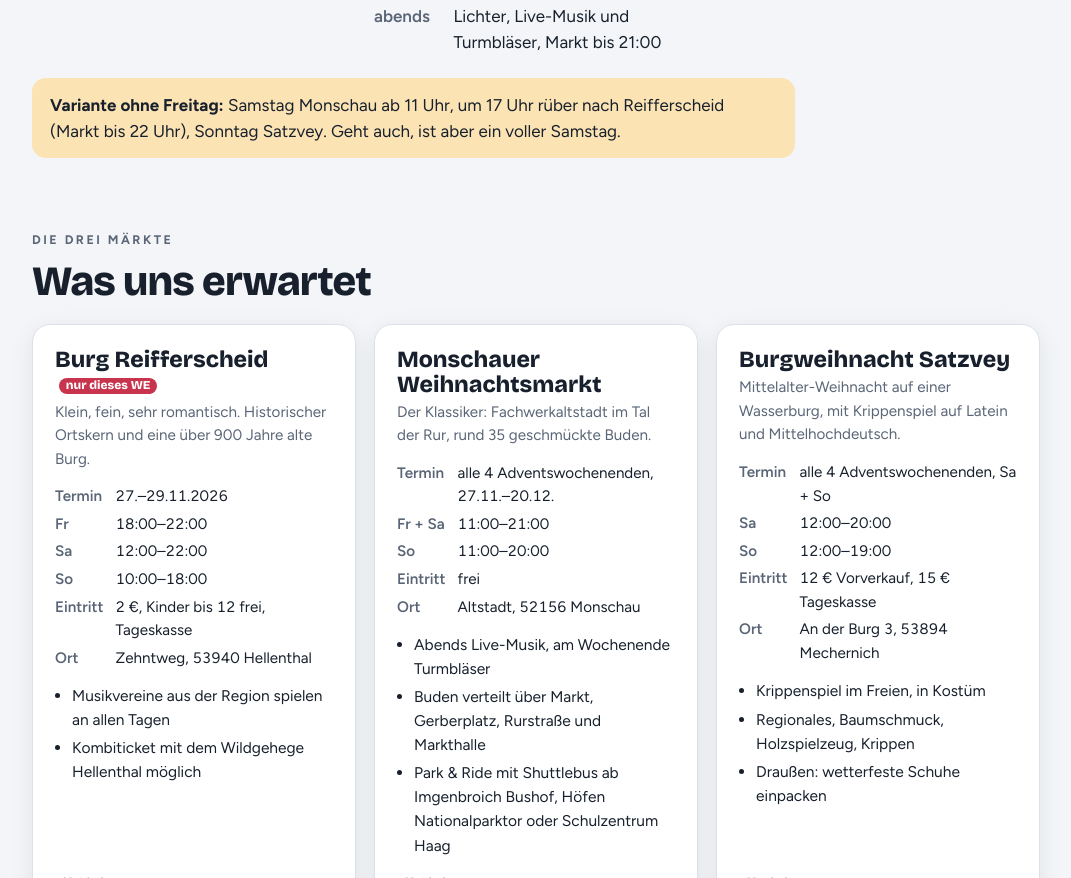
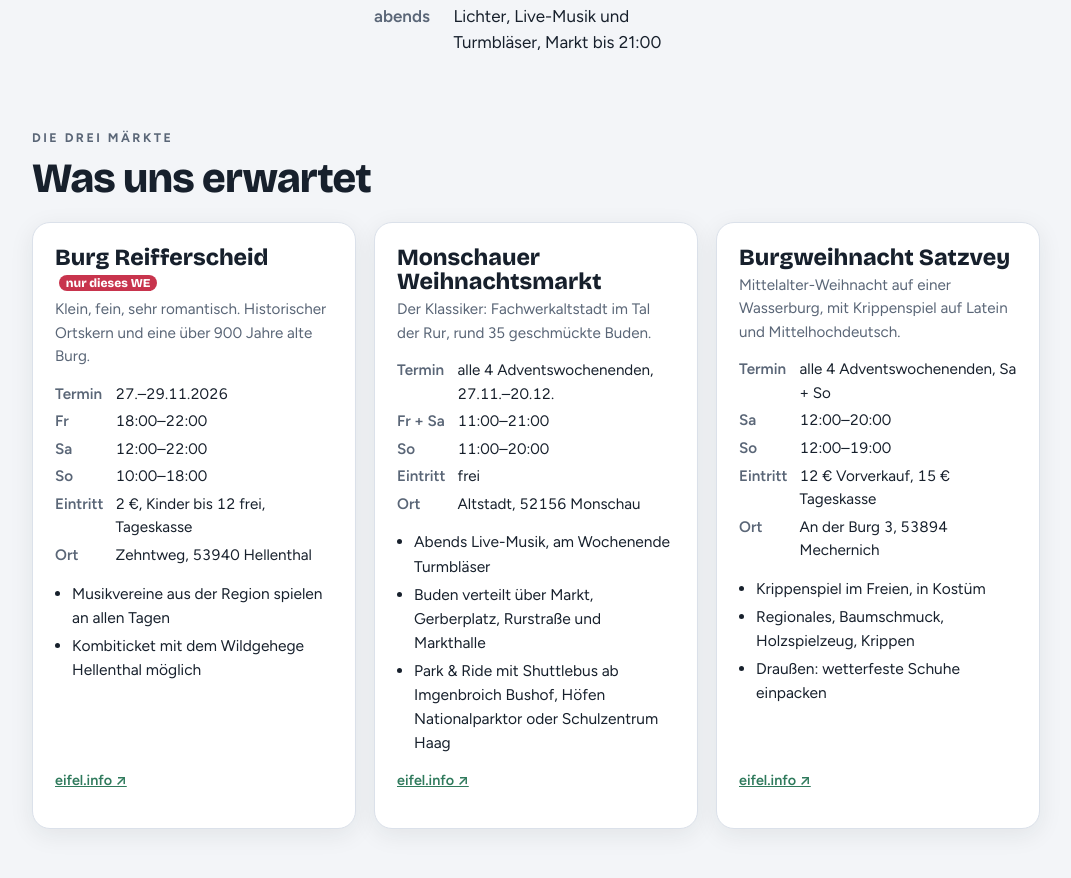
Before and after one commit to dbraun1991/ChristmasMarket, a plain HTML site: page index.html in a window 1280 px wide. Shown: the part 2486-3364 px from the top of the page, without its empty margins (104-1175 px from the left). Drawn offline with nearby package versions, Linux system fonts and the light colour scheme; no server answers.

Commit message:
Drop the no-Friday plan variant
Co-Authored-By: Claude Opus 5.5 <noreply@anthropic.com>

```diff
--- a/index.html
+++ b/index.html
@@ -317,7 +317,6 @@ footer p { margin: .3em 0; max-width: 80ch; }
           </ul>
         </article>
       </div>
-      <div class="alt"><p><b>Variante ohne Freitag:</b> Samstag Monschau ab 11 Uhr, um 17 Uhr rüber nach Reifferscheid (Markt bis 22 Uhr), Sonntag Satzvey. Geht auch, ist aber ein voller Samstag.</p></div>
     </div>
   </section>
 
```
